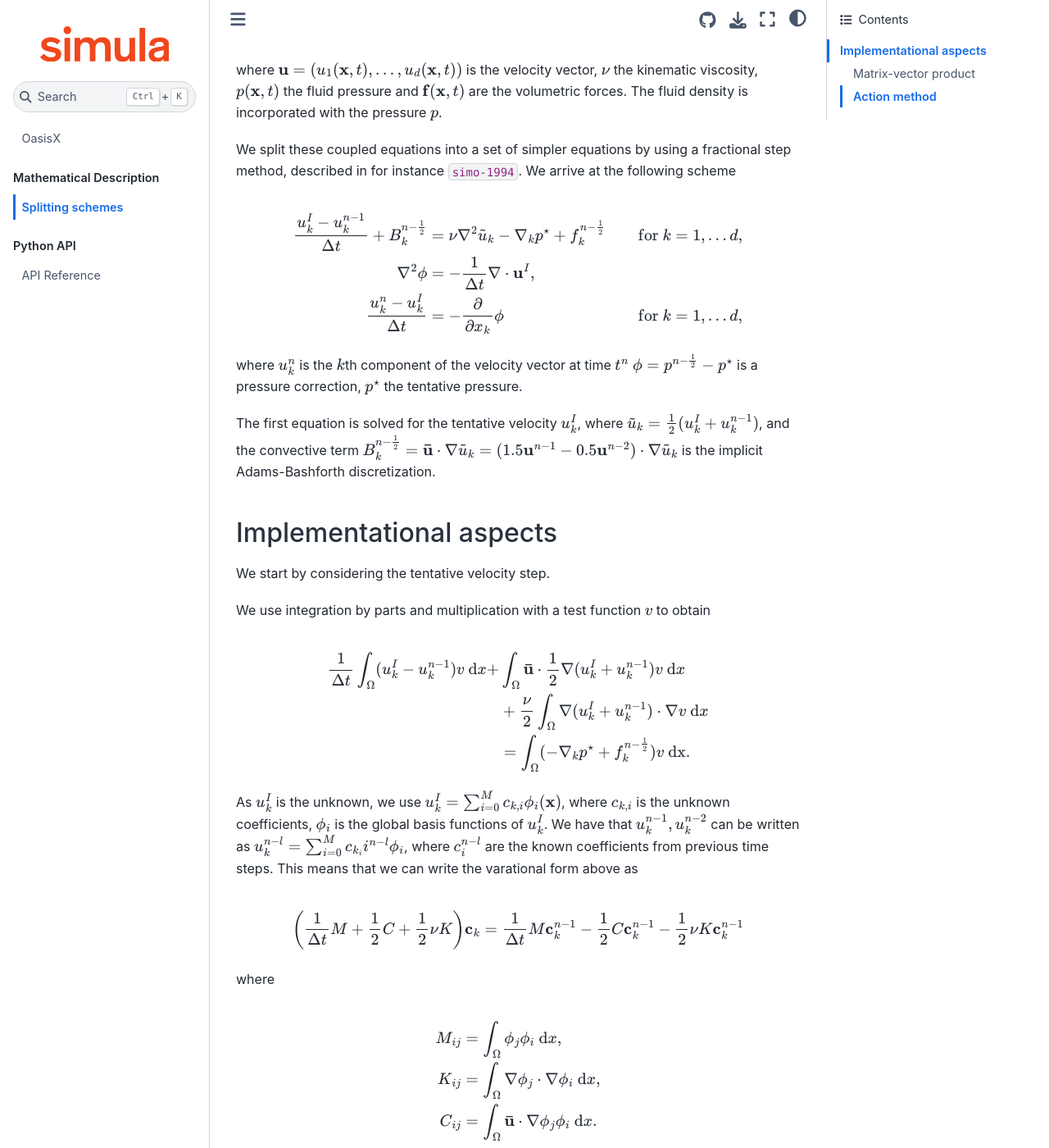
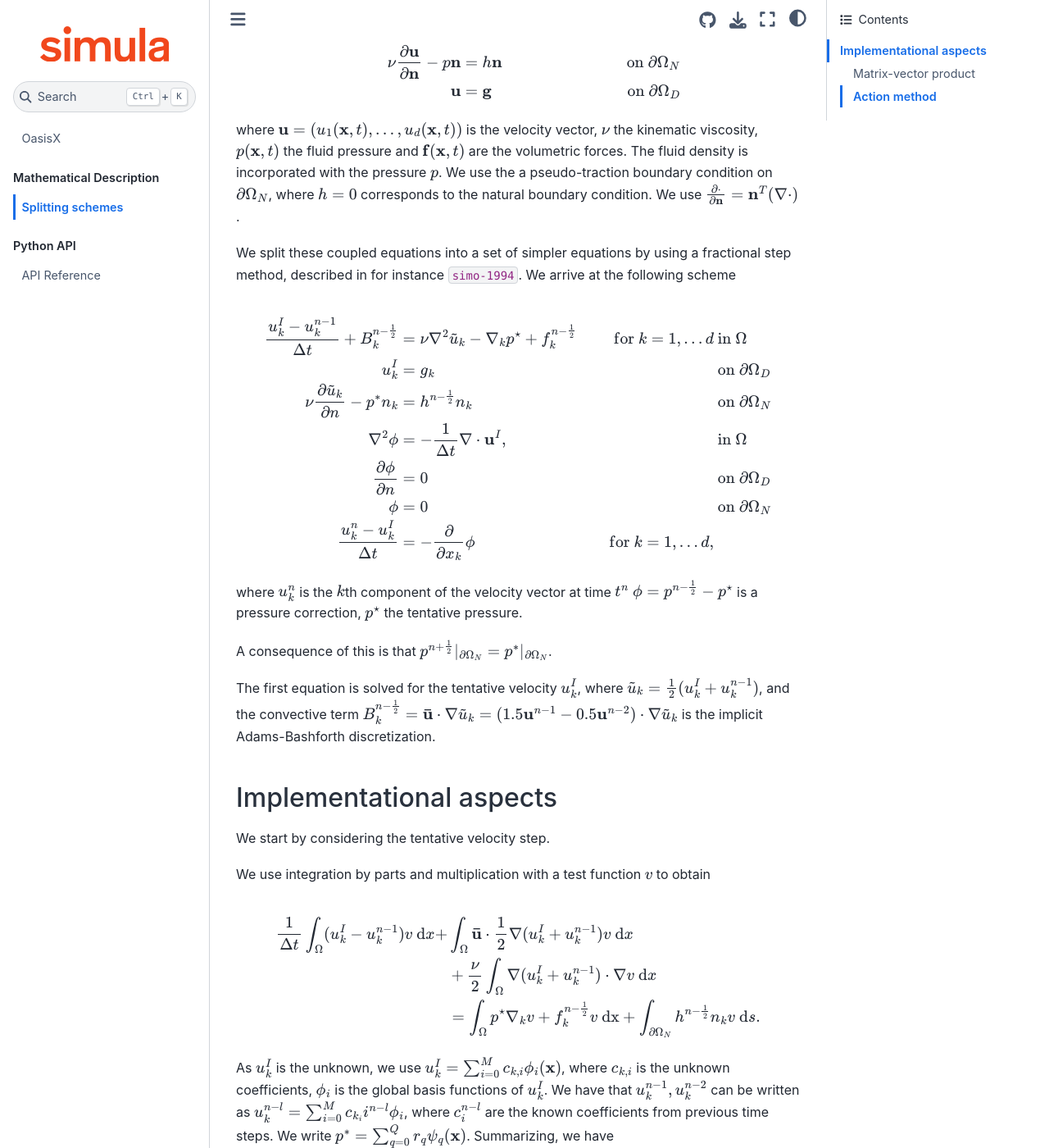
Before and after one commit to ComputationalPhysiology/oasisx, a Jupyter Book: the page built from docs/splitting_schemes.md, in a window 1280 px wide and 1400 px high, scrolled down 289 px. Shown: the whole window at 82% size. Built offline with Jupyter Book 1.0.4 settings and Sphinx 7.4.7 and the Sphinx Book theme 1.1.4, drawn with Linux system fonts in a browser that asks for light colours; pages that are not in the unit, such as notebooks, are missing from menus; cross-references to code outside the pages are shown as plain code; some of the changed text lies outside the part shown.

Commit message:
Add notes on splitting schemes

````diff
--- a/docs/splitting_schemes.md
+++ b/docs/splitting_schemes.md
@@ -4,25 +4,35 @@
 
 Find $\mathbf{u}\in \mathbf{V}_h, p \in \mathbf{Q}$ such that over $\Omega\subset \mathbb{R}^d$
 
-```{math}
+$$
 \begin{align}
-\frac{\partial \mathbf{u}}{\partial t} + (\mathbf{u}\cdot \nabla)\mathbf{u} &= \nu \nabla^2 \mathbf{u} - \nabla p + \mathbf{f},\\
-\nabla \cdot \mathbf{u} &= 0,
+\frac{\partial \mathbf{u}}{\partial t} + (\mathbf{u}\cdot \nabla)\mathbf{u} &= \nu \nabla^2 \mathbf{u} - \nabla p + \mathbf{f} &\text{ in } \Omega\\
+\nabla \cdot \mathbf{u} &= 0& \text { in } \Omega \\
+\quad\nu\frac{\partial \mathbf{u}}{\partial\mathbf{n}} - p\mathbf{n} &= h\mathbf{n}& \text{ on }\partial \Omega_N \\
+\quad\mathbf{u}&=\mathbf{g}&\text{ on } \partial \Omega_D
 \end{align}
-```
+$$
+
 where $\mathbf{u} = (u_1(\mathbf{x}, t), \dots, u_d(\mathbf{x}, t))$ is the velocity vector, $\nu$ the kinematic viscosity, $p(\mathbf{x}, t)$ the fluid pressure and $\mathbf{f}(\mathbf{x}, t)$ are the volumetric forces. The fluid density is incorporated with the pressure $p$.
+We use the a pseudo-traction boundary condition on $\partial\Omega_N$, where $h=0$ corresponds to the natural boundary condition. We use $\frac{\partial{\cdot}}{\partial \mathbf{n}}= \mathbf{n}^T(\nabla\cdot)$.
 
 We split these coupled equations into a set of simpler equations by using a fractional step method, described in for instance {cite}`simo-1994`. We arrive at the following scheme
 
-```{math}
+$$
 \begin{align}
-    \frac{u_k^{I}-  u_k^{n-1}}{\Delta t} + B_k^{n-\frac{1}{2}} &= \nu \nabla^2 \tilde u_k - \nabla_k p^\star + f_k^{n-\frac{1}{2}} && \text{for } k=1,\dots d,\\
-    \nabla^2\phi &= -\frac{1}{\Delta t} \nabla \cdot \mathbf{u}^I,\\
-    \frac{u_k^n-u_k^I}{\Delta t} &= -\frac{\partial}{\partial x_k}\phi && \text{for } k=1,\dots d,
+    \frac{u_k^{I}-  u_k^{n-1}}{\Delta t} + B_k^{n-\frac{1}{2}} &= \nu \nabla^2 \tilde u_k - \nabla_k p^\star + f_k^{n-\frac{1}{2}} & \text{for } k=1,\dots d&\text{ in } \Omega\\
+    u_k^I &= g_k&& \text{ on } \partial \Omega_D\\
+    \nu\frac{\partial \tilde u_k }{\partial  n} - p^*n_k &= h^{n-\frac{1}{2}}n_k&&\text{ on }\partial\Omega_N\\
+    \nabla^2\phi &= -\frac{1}{\Delta t} \nabla \cdot \mathbf{u}^I, &&\text{ in } \Omega\\
+    \frac{\partial\phi}{\partial n}&=0&& \text{ on }\partial \Omega_D \\
+    \phi &= 0 &&\text{ on } \partial \Omega_N\\
+    \frac{u_k^n-u_k^I}{\Delta t} &= -\frac{\partial}{\partial x_k}\phi & \text{for } k=1,\dots d,
 \end{align}
-```
-where $u_k^n$ is the $k$th component of the velocity vector at time $t^n$ $\phi = p^{n-\frac{1}{2}}-p^\star$ is a pressure correction,
-$p^\star$ the tentative pressure.
+$$
+
+where $u_k^n$ is the $k$th component of the velocity vector at time $t^n$ $\phi = p^{n-\frac{1}{2}}-p^\star$ is a pressure correction, $p^\star$ the tentative pressure.
+
+A consequence of this is that $p^{n+\frac{1}{2}}\vert_{\partial\Omega_N}=p^*\vert_{\partial\Omega_N}$.
 
 The first equation is solved for the tentative velocity $u_k^I$, where $\tilde u_k=\frac{1}{2}(u_k^I+u_k^{n-1})$, and the convective term $B_k^{n-\frac{1}{2}}=\mathbf{\bar{u}}\cdot \nabla \tilde u_k = (1.5 \mathbf{u}^{n-1}-0.5\mathbf{u}^{n-2})\cdot \nabla \tilde u_k$ is the implicit Adams-Bashforth discretization.
 
@@ -31,29 +41,43 @@
 
 We use integration by parts and multiplication with a test function $v$ to obtain
 
-```{math}
+$$
 \begin{align}
     \frac{1}{\Delta t}\int_\Omega (u^I_k-u_k^{n-1}) v~\mathrm{d}x +& \int_\Omega \mathbf{\bar u} \cdot \frac{1}{2}\nabla (u_k^I + u_k^{n-1}) v ~\mathrm{d}x\\
     &+ \frac{\nu}{2}\int_\Omega \nabla (u_k^I + u_k^{n-1})\cdot \nabla v ~\mathrm{d}x \\
-    &= \int_\Omega (-\nabla_k p^\star + f_k^{n-\frac{1}{2}})v ~\mathrm{dx}.
+    &= \int_\Omega p^\star \nabla_k v + f_k^{n-\frac{1}{2}}v ~\mathrm{dx} + \int_{\partial\Omega_N}h^{n-\frac{1}{2}}n_kv~\mathrm{d}s.
 \end{align}
-```
+$$
 
 As $u_k^I$ is the unknown, we use $u_k^I=\sum_{i=0}^Mc_{k,i} \phi_i(\mathbf{x})$, where $c_{k,i}$ is the unknown coefficients, $\phi_i$ is the global basis functions of $u_k^I$.
 We have that $u_k^{n-1}, u_k^{n-2}$ can be written as $u_k^{n-l}=\sum_{i=0}^M c_{k_i}i^{n-l} \phi_i$, where $c_i^{n-l}$ are the known coefficients from previous time steps.
-This means that we can write the varational form above as
-```{math}
-\left(\frac{1}{\Delta t} M + \frac{1}{2} C+ \frac{1}{2}\nu K\right) \mathbf{c}_k = \frac{1}{\Delta t} M \mathbf{c}_k^{n-1} -\frac{1}{2} C \mathbf{c}_k^{n-1} - \frac{1}{2}\nu K \mathbf{c}_k^{n-1}
-```
+We write $p^* = \sum_{q=0}^Qr_q\psi_q(\mathbf{x})$.
+Summarizing, we have
+
+$$
+\left(\frac{1}{\Delta t} M + \frac{1}{2} C+ \frac{1}{2}\nu K\right) \mathbf{c}_k = \frac{1}{\Delta t} M \mathbf{c}_k^{n-1} -\frac{1}{2} C \mathbf{c}_k^{n-1} - \frac{1}{2}\nu K \mathbf{c}_k^{n-1} + P^k(p^*, f^{n-\frac{1}{2}}, h^{n-\frac{1}{2}})
+$$
+
 where
-```{math}
-    M_{ij} &= \int_\Omega \phi_j \phi_i ~\mathrm{d}x,\\
-    K_{ij} &= \int_\Omega \nabla \phi_j \cdot \nabla \phi_i ~\mathrm{d}x,\\
-    C_{ij} &= \int_\Omega \mathbf{\bar u}\cdot \nabla \phi_j \phi_i ~\mathrm{d}x.
-```
+$$
+\begin{align}
+M_{ij} &= \int_\Omega \phi_j \phi_i ~\mathrm{d}x,\\
+K_{ij} &= \int_\Omega \nabla \phi_j \cdot \nabla \phi_i ~\mathrm{d}x,\\
+C_{ij} &= \int_\Omega \mathbf{\bar u}\cdot \nabla \phi_j \phi_i ~\mathrm{d}x,\\
+P^k_j &=\int_\Omega \left(\sum_{q=0}^{Q}r\psi_q \right)\nabla_k\phi_j + f_k^{n-\frac{1}{2}}\phi_j~\mathrm{d}x
++\int_{\partial\Omega_N}h^{n-\frac{1}{2}}\phi_j~\mathrm{d}s
+\end{align}.
+$$
+
 In Oasis {cite}`Oasis-2015`, one uses the fact that $M$, $K$ and $C$ is needed for the LHS of the variational problem, to avoid assembling them as vectors on the right hand side, and simply use matrix vector products and scaling to create the RHS vector from these pre-assembled matrices.
 
 We also note that $M$ and $K$ are time independent, and thus only $C$ has to be assembled at every time step.
+
+A difference between Oasis and the current implementation is that we implement the pressure condition as the natural boundary condition, and any supplied pressure $h$ will be part of the right hand side of the tentative velocity equation.
+
+In Oasis, the choice of not including this term ment that one would have to re-assemble
+$\int_\Omega \nabla_k p^*v~\mathrm{d}x$ in every inner iteration.
+In the current implementation, we have that $\int_\Omega p^*\nabla_k v~\mathrm{d}x + \int_{\partial\Omega_N}h^{n-\frac{1}{2}}v~\mathrm{d}s$ has to be reassembled. As the boundary integral $\partial\Omega_N$ usually is small compared to the volume of the computational domain, this is a minimal increase in assembly time.
 
 ### Matrix-vector product
 An algorithm for computing the matrix vector product follows
@@ -84,6 +108,8 @@
     # Reset A for LHS
     A.scale(-1)
     A.xpy(2/dt, M)
+
+    #
 ```
 where $u_i$, $i=1,2$ is the solution at time-step $n-i$.
 
````
Also changed, not shown: other parts of docs/splitting_schemes.md (+1 -1 lines).
